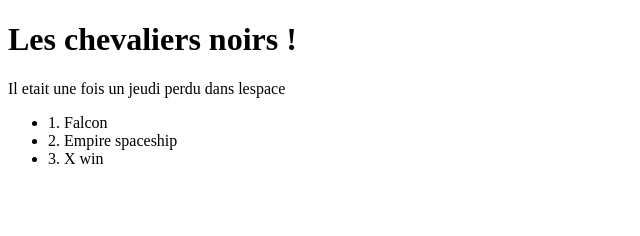
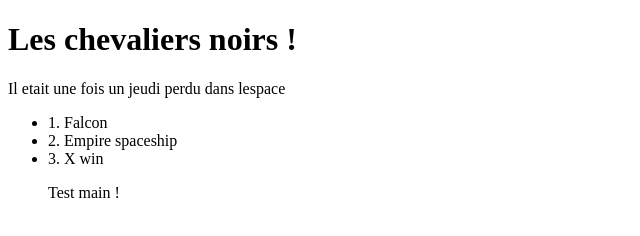
Before and after one commit to igorgueukam-gsi/formation-git-mastering-discover-github, a plain HTML site: page index.html in a window 1280 px wide. Shown: the full height of the page, 0-640 px from the left. Drawn offline with Linux system fonts and the light colour scheme.

Commit message:
feat: new div

```diff
--- a/index.html
+++ b/index.html
@@ -16,5 +16,8 @@
         <li>2. Empire spaceship</li>
         <li>3. X win</li>
     </ul>
+    <dir>
+        Test main !
+    </dir>
 </body>
 </html>
```
